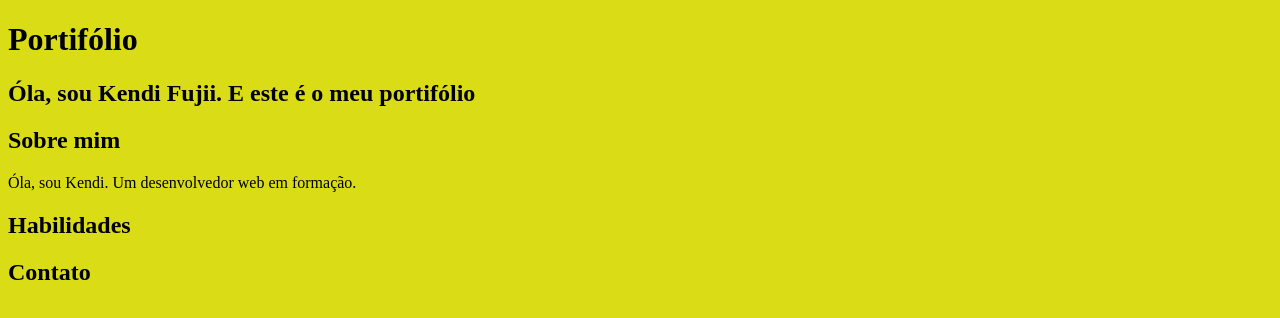
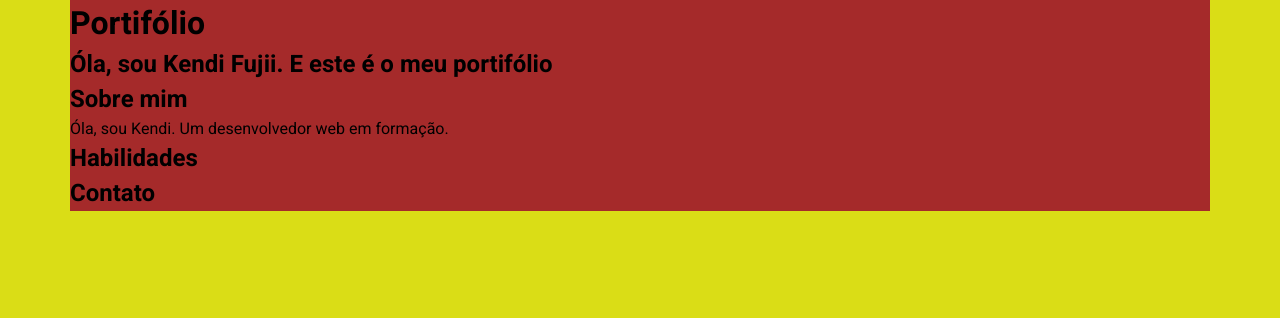
Before and after one commit to KendiFujii/Portif-lio, a plain HTML site: page index.html in a window 1280 px wide. Drawn offline with Linux system fonts and the light colour scheme.

Commit message:
Tipo grafia e Fundação Flexível

```diff
--- a/index.html
+++ b/index.html
@@ -12,26 +12,44 @@
 <body>
     <!-- Cabeçalho -->
     <Header>
+        <div class="Container">
 
+        </div>
     </Header>
     <!-- Destaque -->
     <main>
+        <div class="Container">
             <h1>Portifólio</h1>
             <h2>Óla, sou Kendi Fujii. E este é o meu portifólio</h2>
+        </div>
+
     </main>
     <!-- Sobre -->
     <section>
+        <div class="Container">
             <h2>Sobre mim</h2>
             <p>Óla, sou Kendi. Um desenvolvedor web em formação.</p>
+        </div>
+
     </section>
     <!-- Habilidades -->
     <section>
+        <Div class="Container">
             <h2>Habilidades</h2>
+        </Div>
     </section>
     <!-- Contato -->
     <section>
+        <div class="Container">
             <h2>Contato</h2>
+        </div>
             </section>
+    <!-- rodapé -->
+    <footer>
+        <div class="Container">
+
+        </div>
+    </footer>
 
 </body>
 </html>
--- a/style.css
+++ b/style.css
@@ -2,6 +2,28 @@
     Folha de estilo do site One Page portifólio
     @author Kendi Fujii
     */
+
+/*Importação Google fonts */
+@import url('https://fonts.googleapis.com/css2?family=Heebo:wght@400;700&display=swap');
+
+/* CSS Reset */
+*{
+    margin: 0;
+    border: 0;
+    padding: 0;
+}
+
+body{
+    font-family: 'Heebo', sans-serif;
+    font-size: 1em;
+}
+
+/* Layout */
+.Container {
+    margin: 0 auto;
+    background-color: brown;
+}
+
 
 /*Samrtphone Portrait >>>>>>>>>>>>>>>>>>>>>>>>>>>>>>> */
 
@@ -10,17 +32,31 @@
     body{
         background-color: aquamarine;
     }
+    /* Layout */
+    .Container {
+        max-width: 540px;
+    }
 }
+
 /*Tablet Portrait >>>>>>>>>>>>>>>>>>>>>>>>>>>>>>>>>>> */
 @media (min-width: 768px){
     body{
         background-color: rgb(11, 41, 107);
     }
+    /* Layout */
+    .Container {
+        max-width: 720px;
+    }
 }
+
 /*Tablet Landscape >>>>>>>>>>>>>>>>>>>>>>>>>>>>>>>>>> */
 @media (min-width: 992px){
     body{
         background-color: rgb(40, 187, 27);
+    }
+    /* Layout */
+    .Container {
+        max-width: 992px;
     }
 }
 /*PC >>>>>>>>>>>>>>>>>>>>>>>>>>>>>>>>>>>>>>>>>>>>>>>> */
@@ -28,4 +64,8 @@
     body{
         background-color: rgb(218, 221, 22);
     }
+    /* Layout */
+    .Container {
+        max-width: 1140px;
+    }
 }
```
Lines whose indentation alone changed are shown as unchanged.
